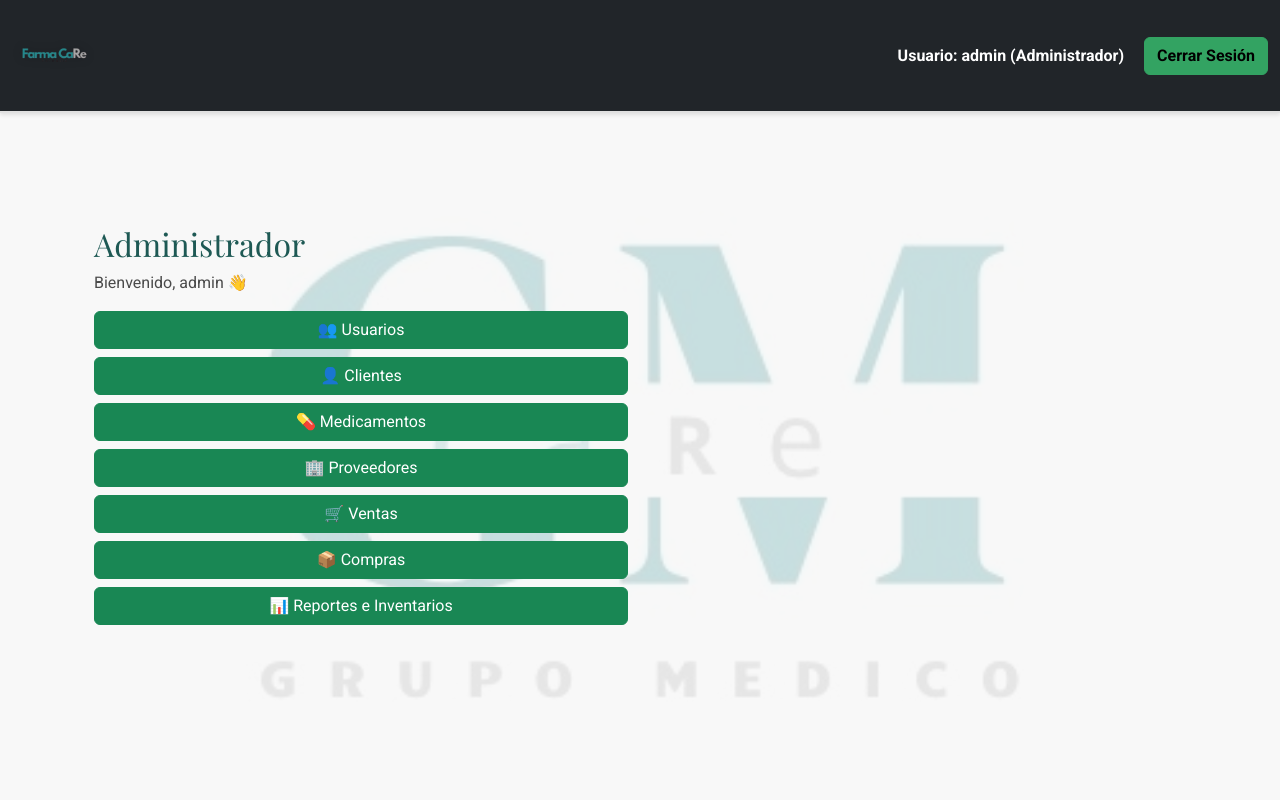
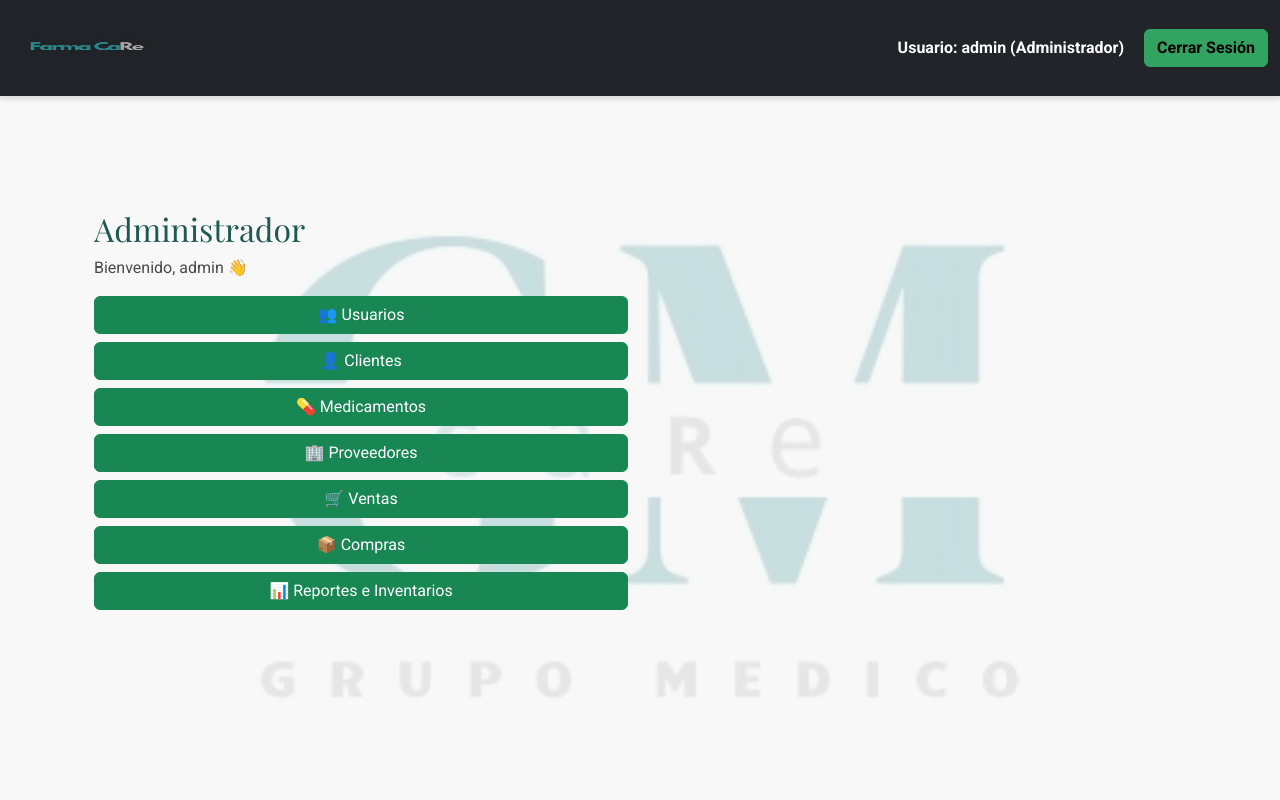
Before and after one commit to castdandc-debug/FarmaCaRe, a Flask app: page /dashboard in a window 1280 px wide. Run offline with Flask 3, Linux system fonts and the light colour scheme; a user stored in the database is signed in.

Commit message:
Aumentar windt tamaño del logo de FarmaCaRe

```diff
--- a/app/static/css/custom.css
+++ b/app/static/css/custom.css
@@ -42,8 +42,8 @@ h1, h2, h3, h4, h5, h6 {
 }
 
 .navbar-brand img {
-    height: 85px;
-    width: auto;
+    height: 70px;
+    width: 150px;
     filter: drop-shadow(0 0 5px rgba(0,0,0,0.2));
     transition: filter 0.3s ease-in-out;
 }
```
